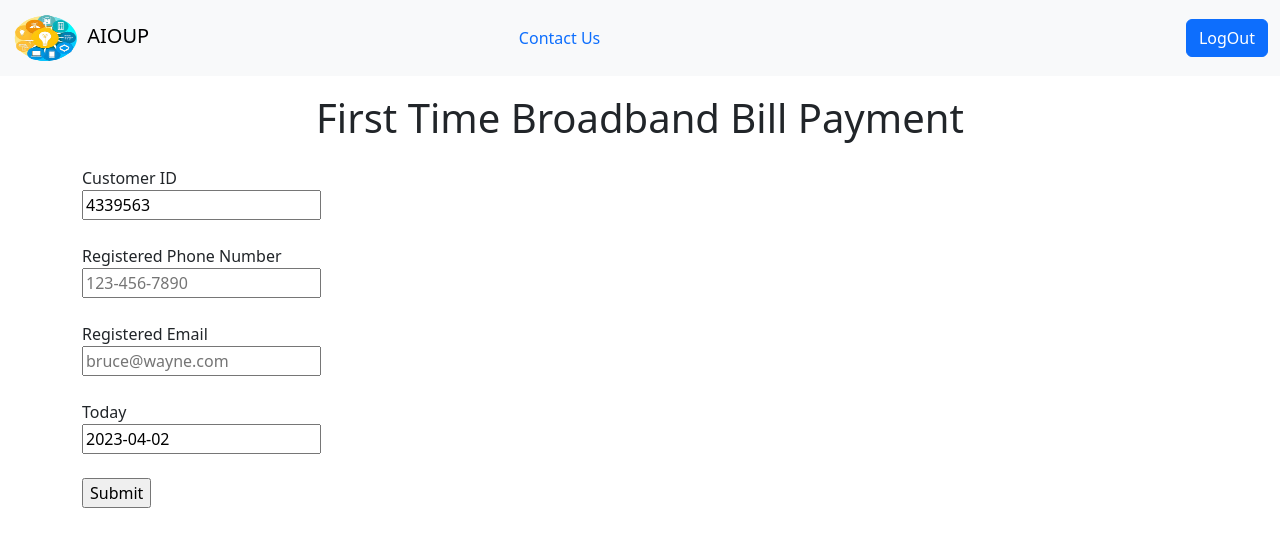
After one commit to AyushGlitch/Sem_2_Project_1st_Try, a Flask app: page /broadband/first_time in a window 1280 px wide. The commit adds this page. Shown: the top 547 px of the page. Run offline with Flask 3, Linux system fonts and the light colour scheme.

Commit message:
added broadband payment

```diff
--- a/app.py
+++ b/app.py
@@ -1,5 +1,5 @@
 from flask import Flask, render_template, request, jsonify, redirect
-from database import signup_to_db, login_from_db, water_bill_db, elec_bill_db, gas_bill_db, update_elec_last_bill_date, update_water_last_bill_date, update_gas_last_bill_date
+from database import signup_to_db, login_from_db, water_bill_db, elec_bill_db, gas_bill_db,broadband_bill_db, update_elec_last_bill_date, update_water_last_bill_date, update_gas_last_bill_date, update_broadband_last_bill_date
 import random
 from datetime import date, datetime
 
@@ -47,9 +47,9 @@ def elec():
 def gas():
   return render_template('gas.html')
 
-# @app.route("/login/broadband")
-# def broadband():
-#   return render_template('broadband.html')
+@app.route("/login/broadband")
+def broadband():
+  return render_template('broadband.html')
 
 # @app.route("/login/dth")
 # def dth():
@@ -63,11 +63,6 @@ def gas():
 def water():
   return render_template('water.html')
 
-@app.route("/water/first_time")
-def water_first_time():
-  today=date.today()
-  id=random.randrange(1000000,2000000)
-  return render_template('water_first_time.html',today=today,id=id)
 
 @app.route("/elec/first_time")
 def elec_first_time():
@@ -80,6 +75,18 @@ def gas_first_time():
   today=date.today()
   id=random.randrange(3000000,4000000)
   return render_template('gas_first_time.html',today=today,id=id)
+
+@app.route("/water/first_time")
+def water_first_time():
+  today=date.today()
+  id=random.randrange(1000000,2000000)
+  return render_template('water_first_time.html',today=today,id=id)
+
+@app.route("/broadband/first_time")
+def broadband_first_time():
+  today=date.today()
+  id=random.randrange(4000000,5000000)
+  return render_template('broadband_first_time.html',today=today,id=id)
 
 @app.route("/elec/re")
 def elec_re():
@@ -96,6 +103,11 @@ def gas_re():
 def water_re():
   today=date.today()
   return render_template("water_re.html", today=today)
+
+@app.route("/broadband/re")
+def broadband_re():
+  today=date.today()
+  return render_template("broadband_re.html", today=today)
 
 @app.route("/elec/bill", methods=['post'])
 def elec_bill():
@@ -160,6 +172,24 @@ def water_bill():
 
 
 
+@app.route("/broadband/bill", methods=['post'])
+def broadband_bill():
+  data= request.form
+  # return jsonify(data)
+  db_data=broadband_bill_db(data)
+
+  curr_date = db_data['curr_date'].strftime('%Y-%m-%d')
+  last_bill_date = db_data['last_bill_date'].strftime('%Y-%m-%d')
+
+  if (datetime.strptime(curr_date, "%Y-%m-%d")-datetime.strptime(last_bill_date, "%Y-%m-%d")).days >30:
+    update_broadband_last_bill_date(data)
+    return render_template('pay_broadband_bill.html',db_data=db_data)
+
+  else:
+    return render_template("no_bill.html")
+
+
+
 @app.route("/login/bill_paid")
 def bill_paid():
   return render_template('bill_paid.html')
--- a/database.py
+++ b/database.py
@@ -79,6 +79,47 @@ def update_water_last_bill_date(data):
 
 
 
+def broadband_bill_db(data):
+  with engine.connect() as conn:
+    result = conn.execute(
+          text("select * from broadband where phone=:phone"),
+            {"phone": data['phone']}
+    )
+    rows = []
+    rows=[dict(zip(result.keys(), row)) for row in result]
+
+    if len(rows) == 0:
+      with engine.connect() as conn:
+        query = text("INSERT INTO broadband (id, phone, email, curr_date) VALUES (:id, :phone, :email, :curr_date)")
+
+        conn.execute(query, {
+                 'id':data['id'],
+                 'phone':data['phone'],
+                 'email':data['email'],
+                 'curr_date':data['today'],
+
+        })
+        broadband_bill_db(data)
+
+    else:
+      conn.execute(
+          text("update broadband set curr_date=:today where         phone=:phone"),
+            {"today" : data['today'],
+              "phone": data['phone']}
+      )
+      return (rows[0])
+
+
+def update_broadband_last_bill_date(data):
+  with engine.connect() as conn:
+    conn.execute(
+          text("update broadband set last_bill_date=:today where         phone=:phone"),
+            {"today" : data['today'],
+              "phone": data['phone']}
+    )
+
+
+
 def gas_bill_db(data):
   with engine.connect() as conn:
     result = conn.execute(
@@ -99,7 +140,7 @@ def gas_bill_db(data):
                  'curr_date':data['today'],
 
         })
-        water_bill_db(data)
+        gas_bill_db(data)
 
     else:
       conn.execute(
--- /dev/null
+++ b/templates/broadband_first_time.html
@@ -0,0 +1,40 @@
+<!DOCTYPE html>
+<html>
+  <head>
+    {% include 'bootstrap.html' %}
+    <title>Broadband First Time</title>
+  </head>
+  <body>
+    {% include 'nav3.html' %}
+
+    <h1 class="text-center mt-4 mb-4">First Time Broadband Bill Payment</h1>
+
+    <form action="/broadband/bill" method="post">
+
+      <div class="container mt-4 mb-4">
+        <label>Customer ID</label><br>
+        <input type="number" name="id" value="{{id}}" readonly>
+      </div>
+
+      <div class="container mt-4 mb-4">
+        <label>Registered Phone Number</label><br>
+        <input type="tel" required name="phone" placeholder="123-456-7890" pattern="[0-9]{3}[0-9]{4}[0-9]{3}" >
+      </div>
+
+      <div class="container mt-4 mb-4">
+        <label>Registered Email</label><br>
+        <input type="email" required name="email" placeholder="bruce@wayne.com">
+      </div>
+
+      <div class="container mt-4 mb-4">
+        <label>Today</label><br>
+        <input type="text" name="today" value="{{today}}">
+      </div>
+
+      <div class="container mt-4 mb-4">
+        <input type="submit">
+      </div>
+    </form>
+
+  </body>
+</html>
```
Also changed, not shown: templates/broadband.html (added, +21 -0 lines), templates/broadband_re.html (added, +31 -0 lines), templates/dashboard.html (+12 -0 lines), templates/pay_broadband_bill.html (added, +33 -0 lines).
